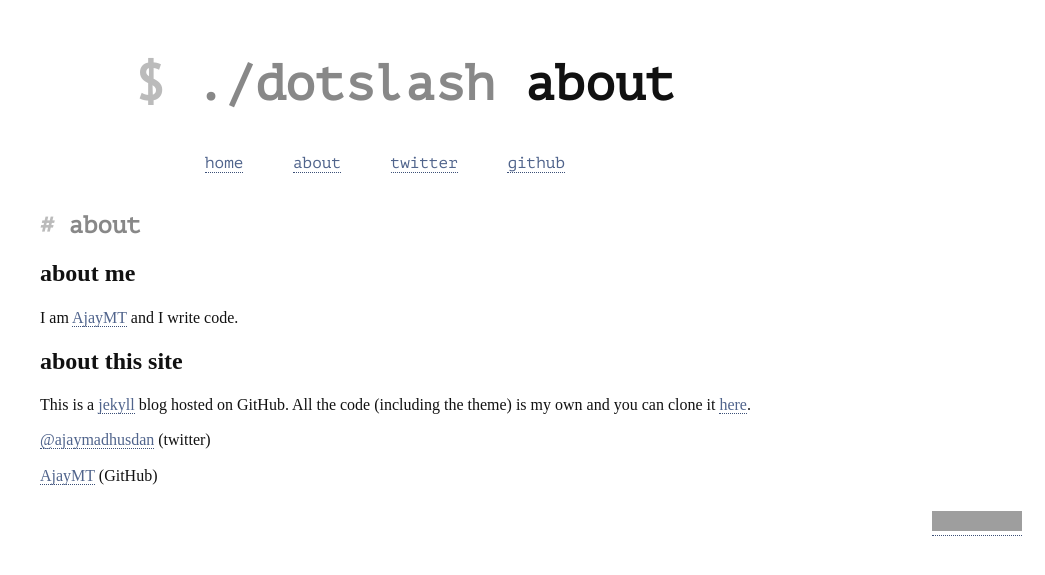
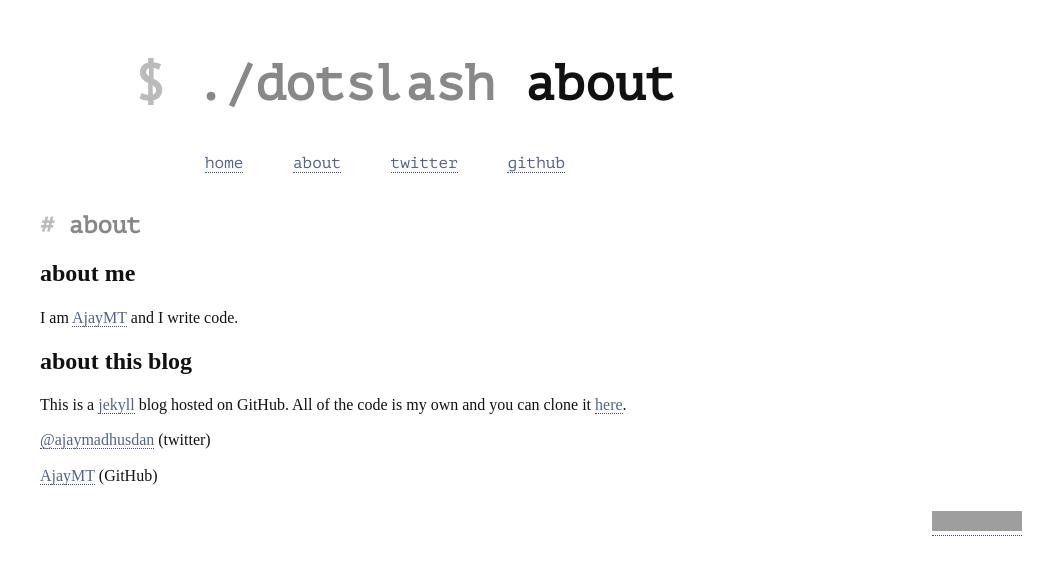
Before and after one commit to derek-mt/derek-mt.github.io, a Jekyll site: the page built from about.md, in a window 1280 px wide. Shown: the top 575 px of the page, without its empty margins (235-1280 px from the left). Built offline with Jekyll 4.4.1, drawn with Linux system fonts in a browser that asks for light colours; some web fonts are replaced; comment, search, counter and statistics services are not loaded; grey boxes are pictures that could not be loaded.

Commit message:
minor changes to the about page

```diff
--- a/about.md
+++ b/about.md
@@ -7,8 +7,8 @@ cmd: about
 ## about me
 I am [AjayMT](http://github.com/AjayMT) and I write code.
 
-## about this site
-This is a [jekyll](http://jekyllrb.com) blog hosted on GitHub. All the code (including the theme) is my own and you can clone it [here](http://github.com/ajaymt/ajaymt.github.com).
+## about this blog
+This is a [jekyll](http://jekyllrb.com) blog hosted on GitHub. All of the code is my own and you can clone it [here](http://github.com/ajaymt/ajaymt.github.com).
 
 [@ajaymadhusdan](http://twitter.com/ajaymadhusudan) (twitter)
 
```
